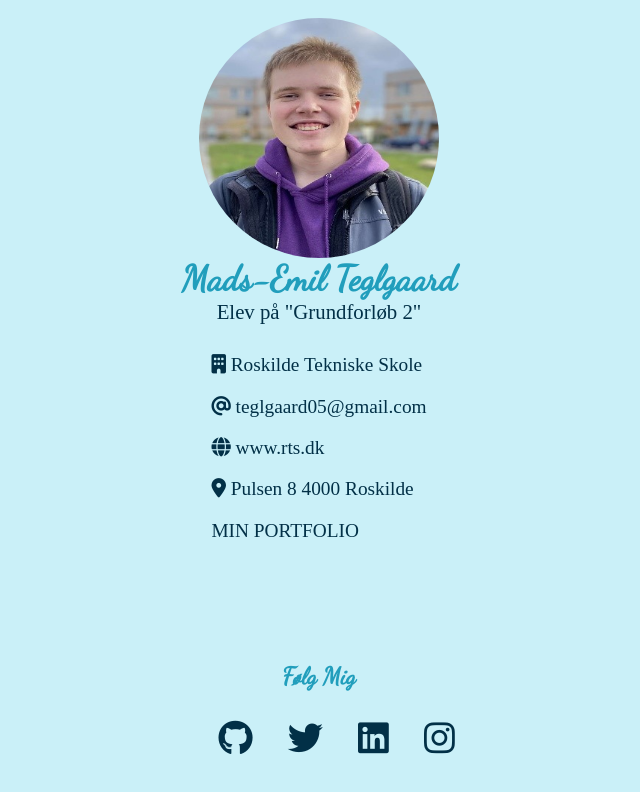
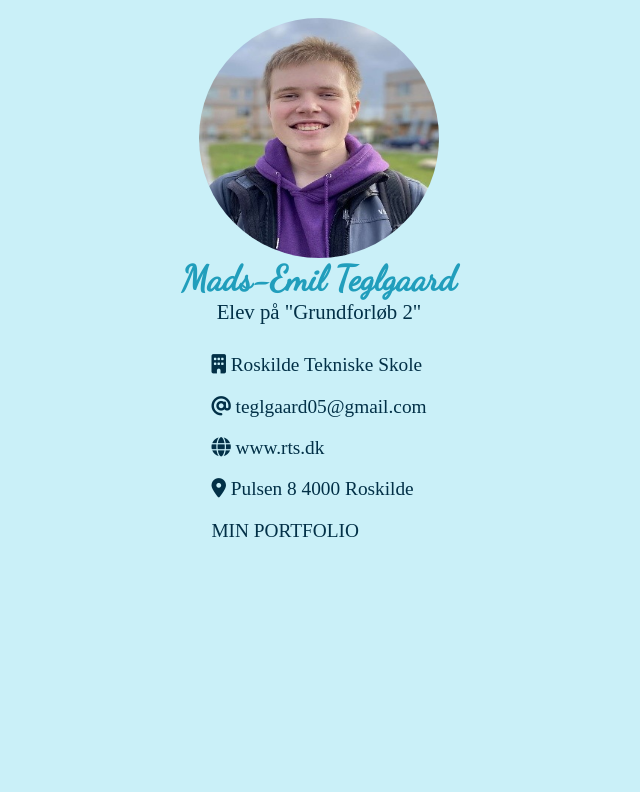
Before and after one commit to Mads-Emil17/portfolio1.github.io, a plain HTML site: page index.html in a window 1280 px wide. Shown: the whole page, without its empty margins (321-961 px from the left). Drawn offline with Linux system fonts and the light colour scheme.

Commit message:
removed social media links

```diff
--- a/index.html
+++ b/index.html
@@ -61,7 +61,7 @@
     <footer>
 
 
-<h2>
+<!--<h2>
     Følg Mig
 </h2>
 <div class="some-icons">
@@ -79,7 +79,7 @@
 
 <a href="https://www.instagram.com/mr._teglgaard/">
     <i class="fa-brands fa-instagram"></i>
-</a>
+</a> -->
 
 </div>
 </footer>
```
Also changed, not shown: kniv/kniv.html (+2 -2 lines), pages/portfolio.html (+2 -2 lines).
